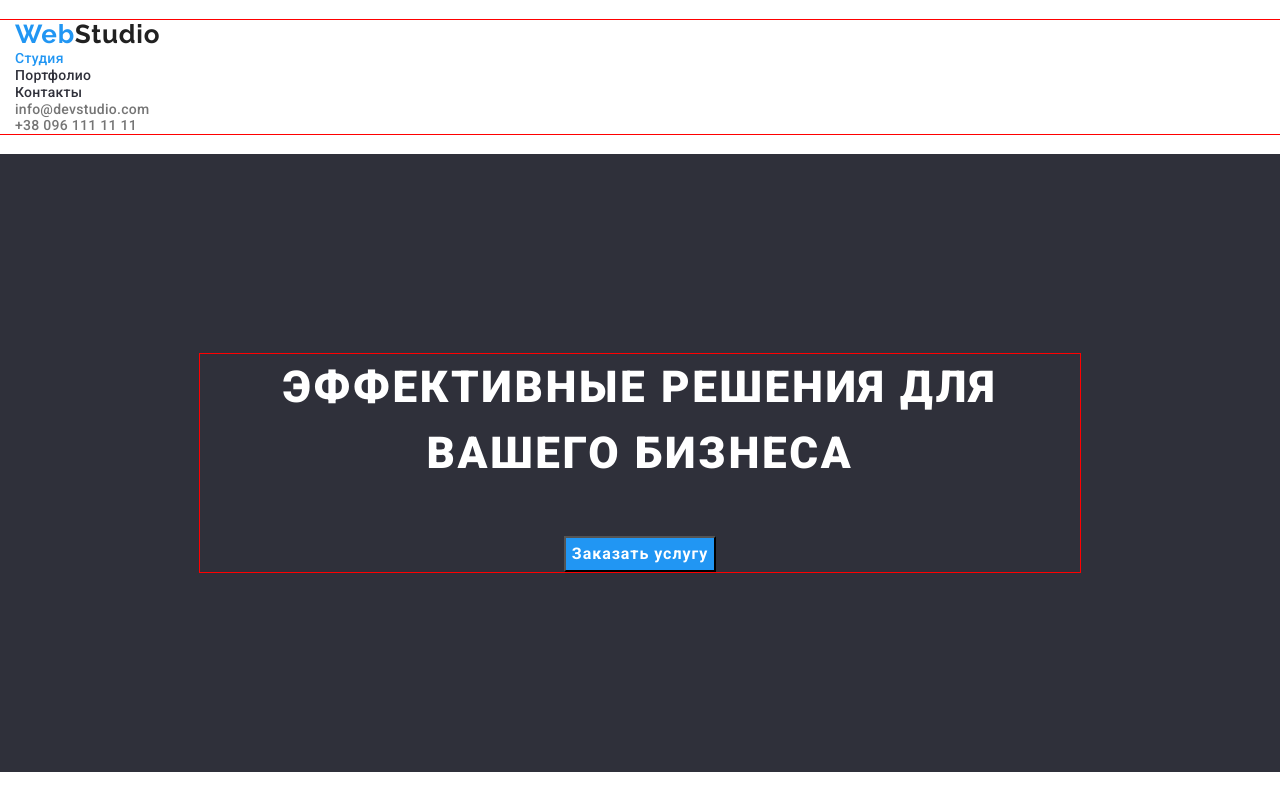
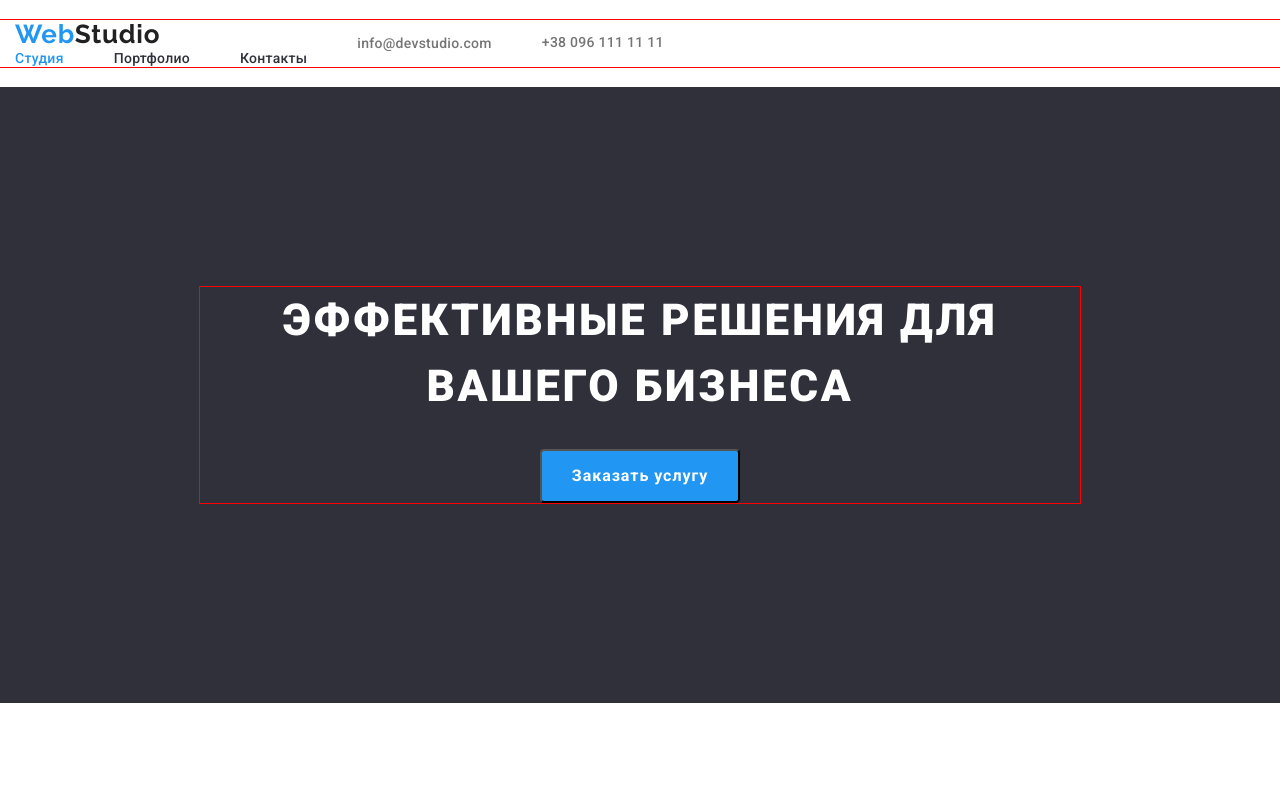
Before and after one commit to dmstepanuik/hw-3, a plain HTML site: page index.html in a window 1280 px wide. Shown: the top 793 px of the page. Drawn offline with nearby package versions, Linux system fonts and the light colour scheme.

Commit message:
add flex

```diff
--- a/css/styles.css
+++ b/css/styles.css
@@ -36,7 +36,8 @@ body {
 
 .container {
   width: 1200;
-  margin: 0 auto;
+  margin-left: auto;
+  margin-right: auto;
   padding-left: 15px;
   padding-right: 15px;
   outline: 1px solid red;
@@ -56,6 +57,11 @@ body {
 }
 /* ----------------HEADER------------- */
 
+.main-nav{
+  display: flex;
+  align-items: center;
+}
+
 .header {
   background-color: var(--main-title-color);
   padding-top: 20px;
@@ -64,8 +70,20 @@ body {
 
 .list {
   list-style: none;
+  padding: 0px;
+  margin: 0px;
+  display: flex;
+}
+.header-item {
+margin-right: 50px;
+}
+.header-nav .iteam + .iteam{
+  margin-left: 50px;
 }
 
+/* .header-nav .item:(:last-child){
+  margin-right: 50px;
+} */
 .logo {
   font-family: 'Raleway', sans-serif;
   font-style: normal;
@@ -94,7 +112,8 @@ body {
   line-height: 1.14;
   letter-spacing: 0.02em;
   color: var(--second-title-color);
-}
+  }
+
 .header-item-tel {
   font-weight: 500;
   font-size: 14px;
@@ -154,12 +173,16 @@ body {
   letter-spacing: 0.06em;
   text-transform: uppercase;
   color: var(--main-title-color);
+  margin-bottom: 30px;
 }
 .hero-btn {
   background: var(--accent-color);
+  border-radius: 4px;
+  padding: 10px; 32px;
+  min-width: 200px;
   margin: 0 auto;
   display: block;
-  margin-top: 50px;
+
 }
 
 .work-btn-current {
@@ -206,6 +229,7 @@ body {
   letter-spacing: 0.03em;
   text-transform: uppercase;
   color: var(--forth-title-color);
+  margin-top: 0px;
   margin-bottom: 10px;
 }
 .characteristics-list {
@@ -218,6 +242,7 @@ body {
   line-height: 1.71;
   letter-spacing: 0.03em;
   color: var(--third-title-color);
+  margin-top: 0px;
   margin-bottom: 94px;
 }
 /* ---------ABOUT---------------- */
@@ -257,7 +282,10 @@ body {
 }
 .team-list {
   list-style: none;
-}
+  }
+  .team-list > .item:nth-child(3n){
+    background-color: #F5F4FA;
+  }
 .team-item {
   font-size: 16px;
   line-height: 1.19;
@@ -266,8 +294,8 @@ body {
 }
 .team {
   background-color: #f5f4fa;
-  margin-bottom: 50px;
-  padding-bottom: 94px;
+  margin-top: 0px;
+  margin-bottom: 94px;
 }
 /* -------------FOOTER----------------- */
 .footer {
--- a/index.html
+++ b/index.html
@@ -16,7 +16,7 @@
   </head>
   <body>
     <header class="header">
-      <div class="container">
+      <div class="container main-nav">
       <nav class="header-nav">
         <a class="logo link" href="lang=en">Web<span class="logo-accent">Studio</span></a>
         <ul class=" list">
```
